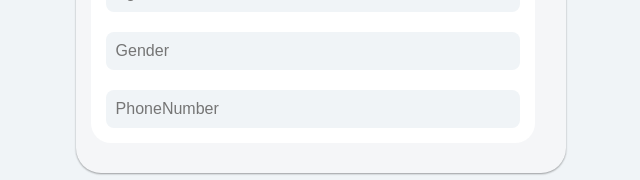
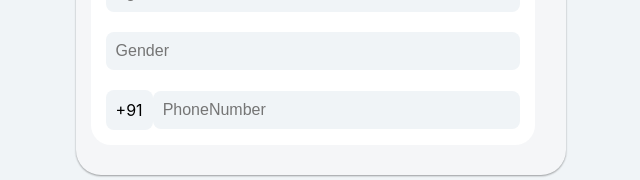
Before and after one commit to samryker/medipocket-webapp, a React (Create React App) app: page /intakeForm in a window 1280 px wide. Shown: the part 444-624 px from the top of the page, without its empty margins (319-959 px from the left). Built offline with nearby package versions, Linux system fonts and the light colour scheme.

Commit message:
resolved appointment blocker

```diff
--- a/src/screens/MainScreens/Doctor/IntakeForm.js
+++ b/src/screens/MainScreens/Doctor/IntakeForm.js
@@ -40,7 +40,7 @@ export default function IntakeForm() {
   const signin = () => {
     try {
       const appVerifier = window.recaptchaVerifier;
-      signInWithPhoneNumber(auth, phone, appVerifier)
+      signInWithPhoneNumber(auth, '+91'+phone, appVerifier)
         .then((confirmationResult) => {
           checkCode(confirmationResult);
           setshow(true);
@@ -150,7 +150,7 @@ export default function IntakeForm() {
     try {
       generateRecaptcha();
       let appVerifier = window.recaptchaVerifier;
-      signInWithPhoneNumber(auth, phone, appVerifier)
+      signInWithPhoneNumber(auth, '+91'+phone, appVerifier)
         .then((confirmationResult) => {
           window.confirmationResult = confirmationResult;
           setPhoneVerified(true);
@@ -408,13 +408,13 @@ export default function IntakeForm() {
           setIndicatorLoad(false);
           setHelp(true);
           // navigation.navigate("homePage");
+          console.log("DONE");
         })
         .catch((err) => {
           setIndicatorLoad(false);
           console.log("==============================================");
           console.log("Error =>", err);
         });
-      console.log("DONE");
     }
 
     setIndicatorLoad(false);
@@ -488,14 +488,18 @@ export default function IntakeForm() {
               style={{ position: "relative" }}
             >
               <form action="" onSubmit={handleVerifyPhone}>
-                {errorsOfUser.length > 0 ? (
-                  <>
+                <div className="prefix-container">
+                <span class="prefix">+91</span>
               <input
-                      className="intake-input intake-error-field"
+                      className={`intake-input ${errorsOfUser.length > 0 ? "intake-error-field": null}`}
+                      type={"tel"}
+                      pattern={'[0-9]{10}'}
                       value={phone}
-                      onChange={(e) => setPhone(e.target.value)}
+                      onChange={(e) => setPhone(e.target.value.substring(0,10))}
                       placeholder="PhoneNumber"
                     />
+                </div>
+                {errorsOfUser.length > 0 ? (
                   <div style={{ width: "100%" }}>
                   <p
                     style={{
@@ -507,18 +511,9 @@ export default function IntakeForm() {
                     * Phone Number and verification Required !
                   </p>
                 </div>
-                  </>
-                ) : (
-                  <input
-                    disabled={verifiedIsGood !== 0}
-                    className="intake-input"
-                    value={phone}
-                    onChange={(e) => setPhone(e.target.value)}
-                    placeholder="PhoneNumber"
-                  />
-                )}
+                ) : null}
 
-                {phone.length > 10 && (
+                {phone.length === 10 && (
                   <button
                     disabled={verifiedIsGood !== 0}
                     style={{
--- a/src/screens/MainScreens/Doctor/styles.css
+++ b/src/screens/MainScreens/Doctor/styles.css
@@ -344,6 +344,22 @@ font-weight: 700;
     align-items: center;
 }
 /* intakeform */
+.prefix-container {
+    display: flex;
+    flex-direction: row;
+    align-items: center;
+}
+.prefix {
+    outline: none;
+    border: 0;
+    font-size: 16px;
+    background-color: #f0f4f7;
+    border-radius: 8px;
+    width: 30px;
+    margin-top: 20px;
+    color: #000000;
+    padding: 10px;
+}
 /* media query */
 @media only screen and (max-width: 1000px) {
     .age-container {
```
Lines whose indentation alone changed are shown as unchanged.
